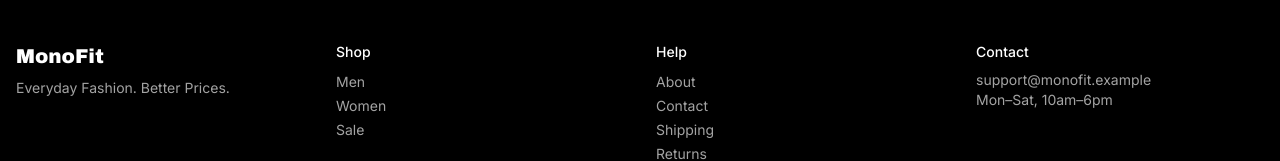
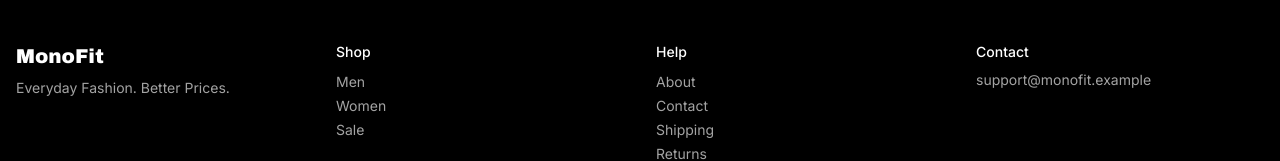
Before and after one commit to tanuj-26heisnbrg/Monofit-Fashion, a React (Vite) app in the folder client/: page / in a window 1280 px wide. Shown: the part 1405-1566 px from the top of the page. Built offline with nearby package versions, Linux system fonts and the light colour scheme; no server answers.

Commit message:
removal of timing from layout.jsx

```diff
--- a/client/src/components/Layout.jsx
+++ b/client/src/components/Layout.jsx
@@ -181,7 +181,7 @@ export default function Layout() {
             <p className="text-neutral-400">
               support@monofit.example
               <br />
-              Mon–Sat, 10am–6pm
+
             </p>
             {user?.role === "admin" && (
               <Link to="/admin" className="block mt-3 underline">
```
